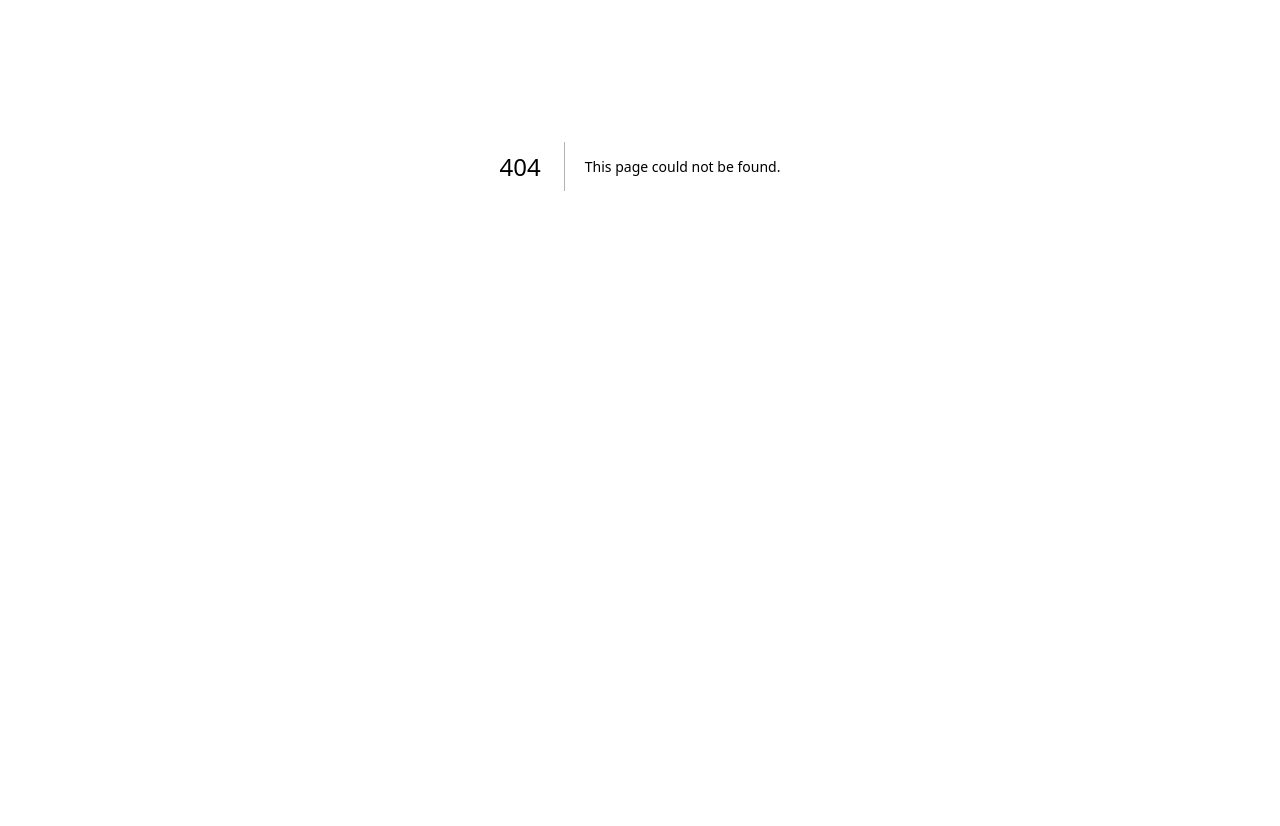
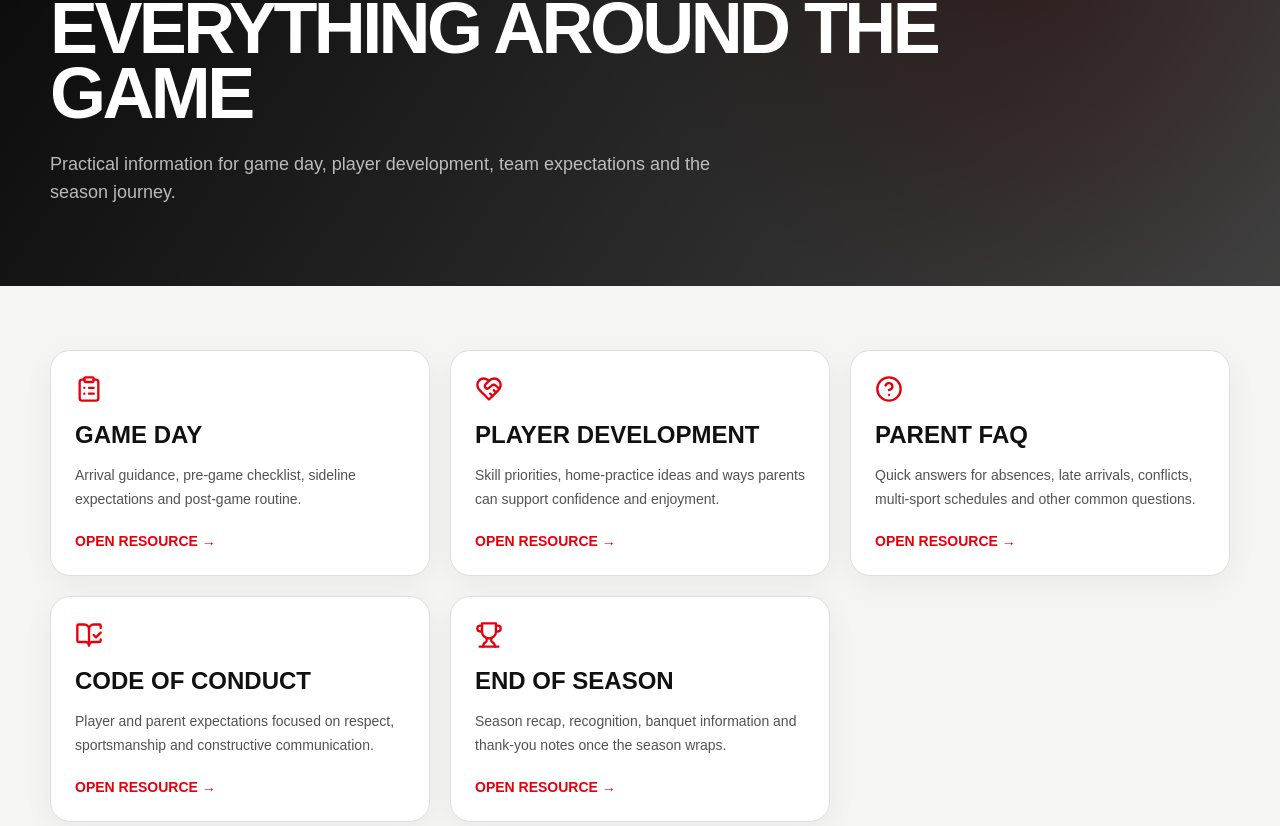
Before and after one commit to dang85ai/dg-claud, a Next.js app: page /parents in a window 1280 px wide. Before the commit this address had no page. Shown: the part 234-1060 px from the top of the page. Before the commit the page ends 800 px from the top, so only its background shows below. Built offline with nearby package versions, Linux system fonts and the light colour scheme.

Commit message:
Add parent resource pages from team hub plan

```diff
--- /dev/null
+++ b/app/parents/page.tsx
@@ -0,0 +1,76 @@
+import Link from "next/link";
+import {
+  BookOpenCheck,
+  CircleHelp,
+  ClipboardList,
+  HeartHandshake,
+  Trophy
+} from "lucide-react";
+import { DevelopmentBanner } from "@/components/DevelopmentBanner";
+import { PublicPageHero } from "@/components/PublicPageHero";
+import { PublicShell } from "@/components/PublicShell";
+
+const resources = [
+  {
+    href: "/game-day",
+    Icon: ClipboardList,
+    title: "Game Day",
+    text: "Arrival guidance, pre-game checklist, sideline expectations and post-game routine."
+  },
+  {
+    href: "/development",
+    Icon: HeartHandshake,
+    title: "Player Development",
+    text: "Skill priorities, home-practice ideas and ways parents can support confidence and enjoyment."
+  },
+  {
+    href: "/faq",
+    Icon: CircleHelp,
+    title: "Parent FAQ",
+    text: "Quick answers for absences, late arrivals, conflicts, multi-sport schedules and other common questions."
+  },
+  {
+    href: "/conduct",
+    Icon: BookOpenCheck,
+    title: "Code of Conduct",
+    text: "Player and parent expectations focused on respect, sportsmanship and constructive communication."
+  },
+  {
+    href: "/end-of-season",
+    Icon: Trophy,
+    title: "End of Season",
+    text: "Season recap, recognition, banquet information and thank-you notes once the season wraps."
+  }
+];
+
+export default function ParentsPage() {
+  return (
+    <PublicShell>
+      <DevelopmentBanner />
+      <PublicPageHero
+        eyebrow="Parent Resources"
+        title="Everything Around the Game"
+        copy="Practical information for game day, player development, team expectations and the season journey."
+      />
+
+      <section className="section">
+        <div className="container">
+          <div className="grid gap-5 md:grid-cols-2 xl:grid-cols-3">
+            {resources.map(({ href, Icon, title, text }) => (
+              <Link href={href} key={href} className="card p-6 transition hover:-translate-y-1 hover:border-red-500">
+                <Icon className="text-red-600" size={28} />
+                <h2 className="mt-4 text-2xl font-black uppercase">{title}</h2>
+                <p className="mt-3 text-sm leading-6 text-neutral-600">{text}</p>
+                <div className="mt-5 text-sm font-black uppercase text-red-600">Open resource →</div>
+              </Link>
+            ))}
+          </div>
+
+          <div className="notice mt-8">
+            Operational dates, league rules, named contacts and formal club policies are published only after they are confirmed by the team or club.
+          </div>
+        </div>
+      </section>
+    </PublicShell>
+  );
+}
```
